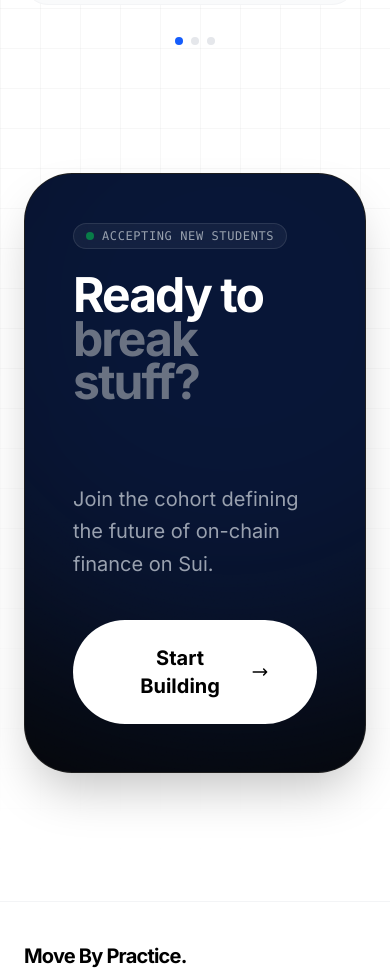
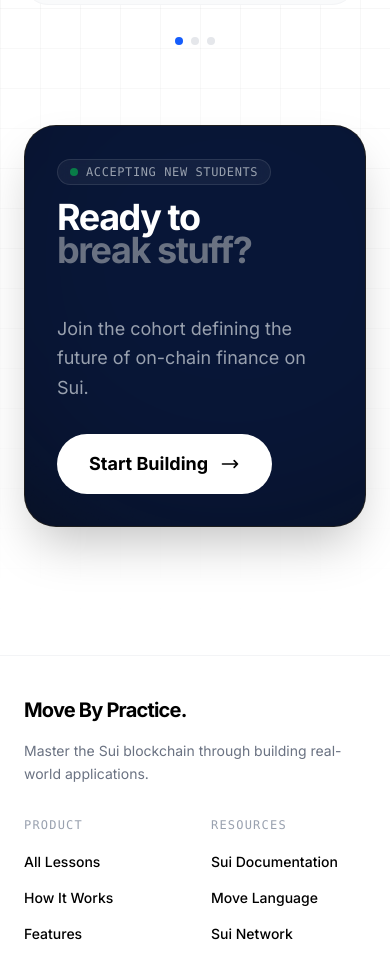
Before and after one commit to shaibuafeez/aleo-, a Next.js app: page / in a window 390 px wide. Shown: the part 9520-10490 px from the top of the page. Built offline with nearby package versions, Linux system fonts and the light colour scheme; no server answers; what @mysten/dapp-kit, @mysten/sui would draw is missing.

Commit message:
Mobile Compact: Optimizing CTA card padding and scaling for smaller screens

```diff
--- a/app/components/Testimonials.tsx
+++ b/app/components/Testimonials.tsx
@@ -116,7 +116,7 @@
                     initial={{ opacity: 0, scale: 0.98 }}
                     whileInView={{ opacity: 1, scale: 1 }}
                     viewport={{ once: true }}
-                    className="mt-32 relative rounded-[3rem] overflow-hidden bg-[#050505] border border-white/10 shadow-2xl"
+                    className="mt-20 md:mt-32 relative rounded-[2rem] md:rounded-[3rem] overflow-hidden bg-[#050505] border border-white/10 shadow-2xl"
                 >
                     {/* Noise Texture */}
                     <div className="absolute inset-0 bg-noise-overlay opacity-[0.07] pointer-events-none mix-blend-overlay" />
@@ -124,28 +124,28 @@
                     {/* Abstract Blue Orb */}
                     <div className="absolute top-0 right-0 w-[800px] h-[800px] bg-blue-600/20 rounded-full blur-[120px] translate-x-1/3 -translate-y-1/3 pointer-events-none" />
 
-                    <div className="relative z-10 p-12 md:p-24 grid md:grid-cols-2 gap-12 items-center">
+                    <div className="relative z-10 p-8 md:p-24 grid md:grid-cols-2 gap-8 md:gap-12 items-center">
                         <div>
-                            <div className="inline-flex items-center gap-2 px-3 py-1 mb-6 border border-white/10 rounded-full bg-white/5 backdrop-blur-sm">
+                            <div className="inline-flex items-center gap-2 px-3 py-1 mb-4 md:mb-6 border border-white/10 rounded-full bg-white/5 backdrop-blur-sm">
                                 <span className="w-2 h-2 rounded-full bg-green-500 animate-pulse" />
                                 <span className="text-xs font-mono font-medium text-gray-400 uppercase tracking-wider">Accepting New Students</span>
                             </div>
 
-                            <h2 className="text-5xl md:text-8xl font-bold text-white tracking-tighter-swiss leading-[0.9] mb-8">
+                            <h2 className="text-4xl md:text-8xl font-bold text-white tracking-tighter-swiss leading-[0.9] mb-4 md:mb-8">
                                 Ready to <br />
                                 <span className="text-gray-500">break stuff?</span>
                             </h2>
                         </div>
 
                         <div className="flex flex-col items-start md:items-end justify-center">
-                            <p className="text-gray-400 text-xl md:text-2xl mb-10 max-w-md text-left md:text-right leading-relaxed">
+                            <p className="text-gray-400 text-lg md:text-2xl mb-8 md:mb-10 max-w-md text-left md:text-right leading-relaxed">
                                 Join the cohort defining the future of on-chain finance on Sui.
                             </p>
 
                             <motion.button
                                 whileHover={{ scale: 1.05 }}
                                 whileTap={{ scale: 0.95 }}
-                                className="group bg-white text-black px-12 py-6 rounded-full text-xl font-bold hover:shadow-[0_0_50px_-10px_rgba(255,255,255,0.3)] transition-all flex items-center gap-3"
+                                className="group bg-white text-black px-8 py-4 md:px-12 md:py-6 rounded-full text-lg md:text-xl font-bold hover:shadow-[0_0_50px_-10px_rgba(255,255,255,0.3)] transition-all flex items-center gap-3"
                             >
                                 <span>Start Building</span>
                                 <svg className="w-5 h-5 transition-transform group-hover:translate-x-1" fill="none" viewBox="0 0 24 24" stroke="currentColor" strokeWidth="2">
```
